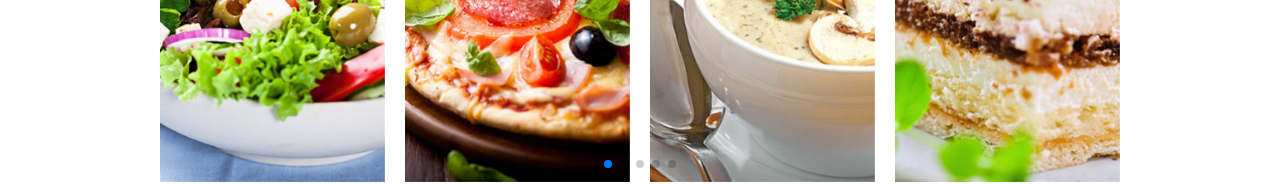
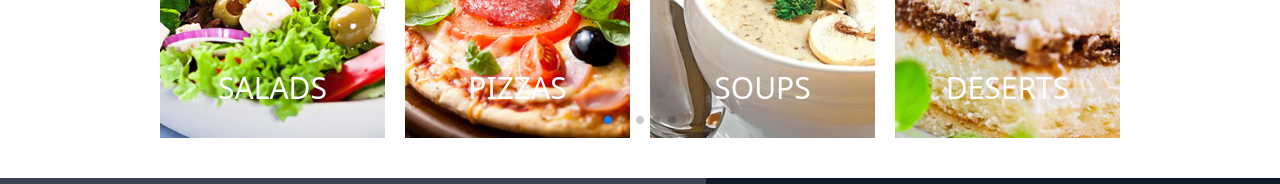
Before and after one commit to touhidcodes/PH-7-Bistro-Boss-Resturent, a React (Vite) app: page / in a window 1280 px wide. Shown: the part 1244-1428 px from the top of the page. Built offline with nearby package versions, Linux system fonts and the light colour scheme.

Commit message:
swipper-done

```diff
--- a/src/pages/Home/OrderCategory/OrderCategory.jsx
+++ b/src/pages/Home/OrderCategory/OrderCategory.jsx
@@ -24,27 +24,51 @@ const OrderCategory = () => {
 			>
 				<SwiperSlide>
 					<img src={slider1} alt='' />
+					<h4 className='uppercase text-3xl text-white -mt-28 text-center'>
+						Salads
+					</h4>
 				</SwiperSlide>
 				<SwiperSlide>
 					<img src={slider2} alt='' />
+					<h4 className='uppercase text-3xl text-white -mt-28 text-center'>
+						Pizzas
+					</h4>
 				</SwiperSlide>
 				<SwiperSlide>
 					<img src={slider3} alt='' />
+					<h4 className='uppercase text-3xl text-white -mt-28 text-center'>
+						Soups
+					</h4>
 				</SwiperSlide>
 				<SwiperSlide>
 					<img src={slider4} alt='' />
+					<h4 className='uppercase text-3xl text-white -mt-28 text-center'>
+						Deserts
+					</h4>
 				</SwiperSlide>
 				<SwiperSlide>
 					<img src={slider5} alt='' />
-				</SwiperSlide>
-				<SwiperSlide>
-					<img src={slider1} alt='' />
+					<h4 className='uppercase text-3xl text-white -mt-28 text-center'>
+						Salads
+					</h4>
 				</SwiperSlide>
 				<SwiperSlide>
 					<img src={slider2} alt='' />
+					<h4 className='uppercase text-3xl text-white -mt-28 text-center'>
+						Pizzas
+					</h4>
 				</SwiperSlide>
 				<SwiperSlide>
 					<img src={slider3} alt='' />
+					<h4 className='uppercase text-3xl text-white -mt-28 text-center'>
+						Coffee
+					</h4>
+				</SwiperSlide>
+				<SwiperSlide>
+					<img src={slider4} alt='' />
+					<h4 className='uppercase text-3xl text-white -mt-20 text-center'>
+						Deserts
+					</h4>
 				</SwiperSlide>
 			</Swiper>
 		</div>
```
